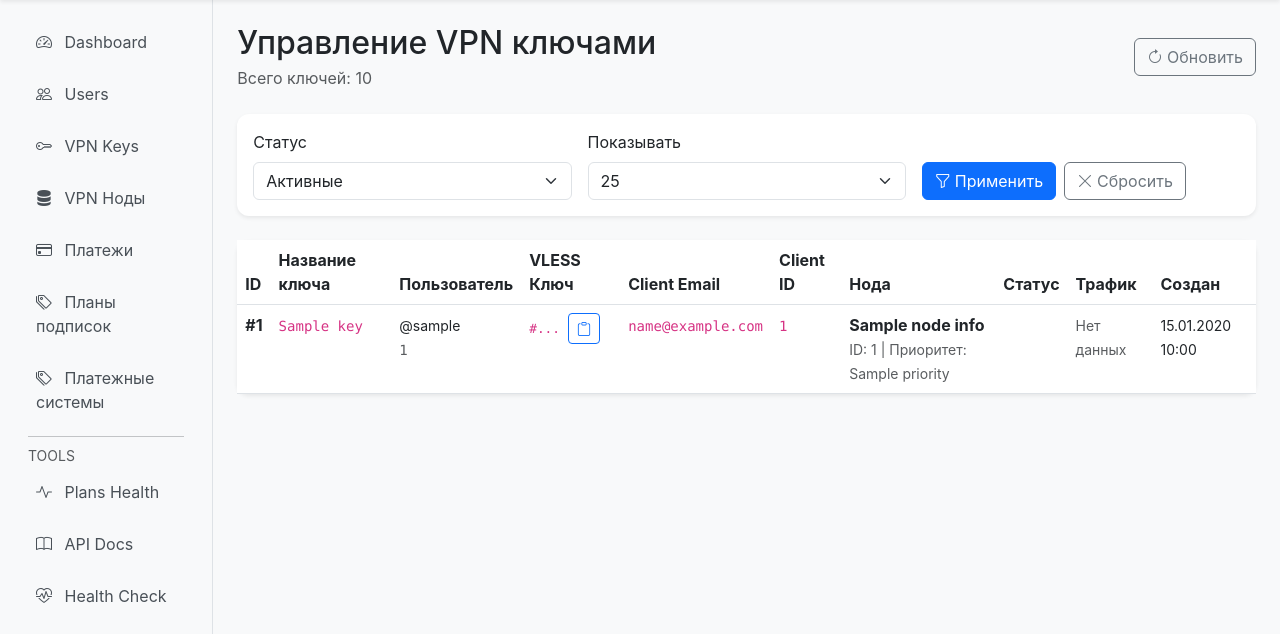
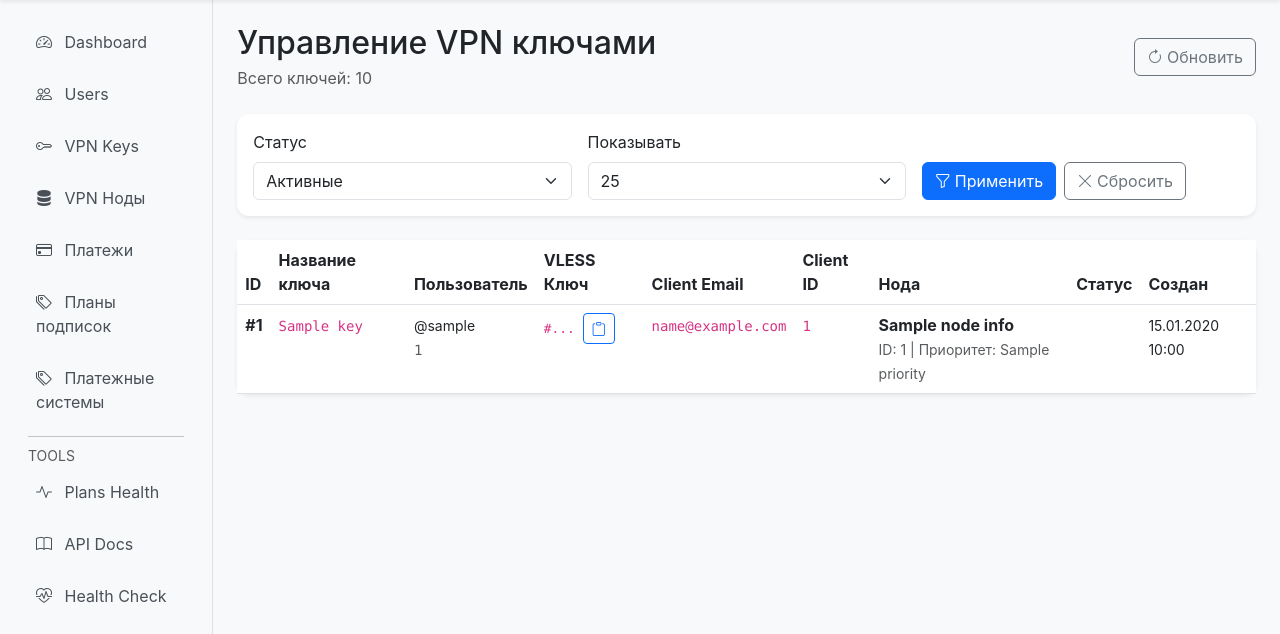
Before and after one commit to snekaaa/vpn_memory_bank, a FastAPI app: template vpn-service/backend/app/templates/admin/vpn_keys.html in a window 1280 px wide. Shown: the part 57-691 px from the top of the page. Run offline with FastAPI, Linux system fonts and the light colour scheme; the template is opened without the code that fills it: most values are stand-ins (such as "Sample title", 1, 10 or a date in 2020); parts of the project's set-up code (start-up, migrations or seed data) failed here and were passed over.

Commit message:
fix(admin): удалить колонку с трафиком в списке ключей VPN

```diff
--- a/vpn-service/backend/app/templates/admin/vpn_keys.html
+++ b/vpn-service/backend/app/templates/admin/vpn_keys.html
@@ -62,7 +62,6 @@
                     <th>Client ID</th>
                     <th>Нода</th>
                     <th>Статус</th>
-                    <th>Трафик</th>
                     <th>Создан</th>
                 </tr>
             </thead>
@@ -124,19 +123,6 @@
                         {% elif key.status == 'revoked' %}
                         <span class="badge bg-danger">Отозван</span>
                         {% endif %}
-                    </td>
-                    <td>
-                        <small>
-                            {% if key.traffic_gb > 0 %}
-                            <strong>{{ key.traffic_gb }} ГБ</strong><br>
-                            <span class="text-muted">
-                                ↓{{ (key.total_download / 1024**3)|round(2) }}
-                                ↑{{ (key.total_upload / 1024**3)|round(2) }}
-                            </span>
-                            {% else %}
-                            <span class="text-muted">Нет данных</span>
-                            {% endif %}
-                        </small>
                     </td>
                     <td>
                         {% if key.created_at %}
```
